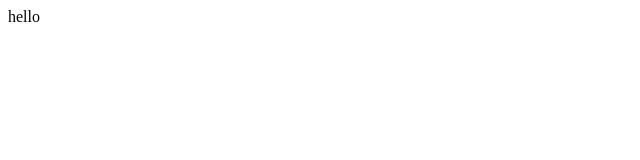
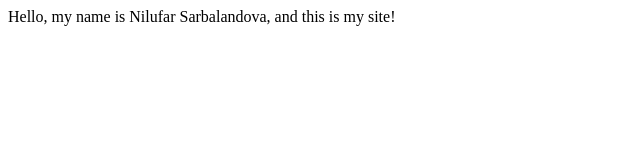
Before and after one commit to Nilushak/Me, a plain HTML site: page index.html in a window 1280 px wide. Shown: the whole page, without its empty margins (0-640 px from the left). Drawn offline with Linux system fonts and the light colour scheme.

Commit message:
Adding a title and more content

```diff
--- a/index.html
+++ b/index.html
@@ -1,3 +1,10 @@
 <html>
-hello
+<head>
+<title>
+  Nilufar Sarbalandova
+  </title>
+  </head>
+  <body>
+  Hello, my name is  Nilufar Sarbalandova, and this is my site!
+  </body>
 </html>
```
